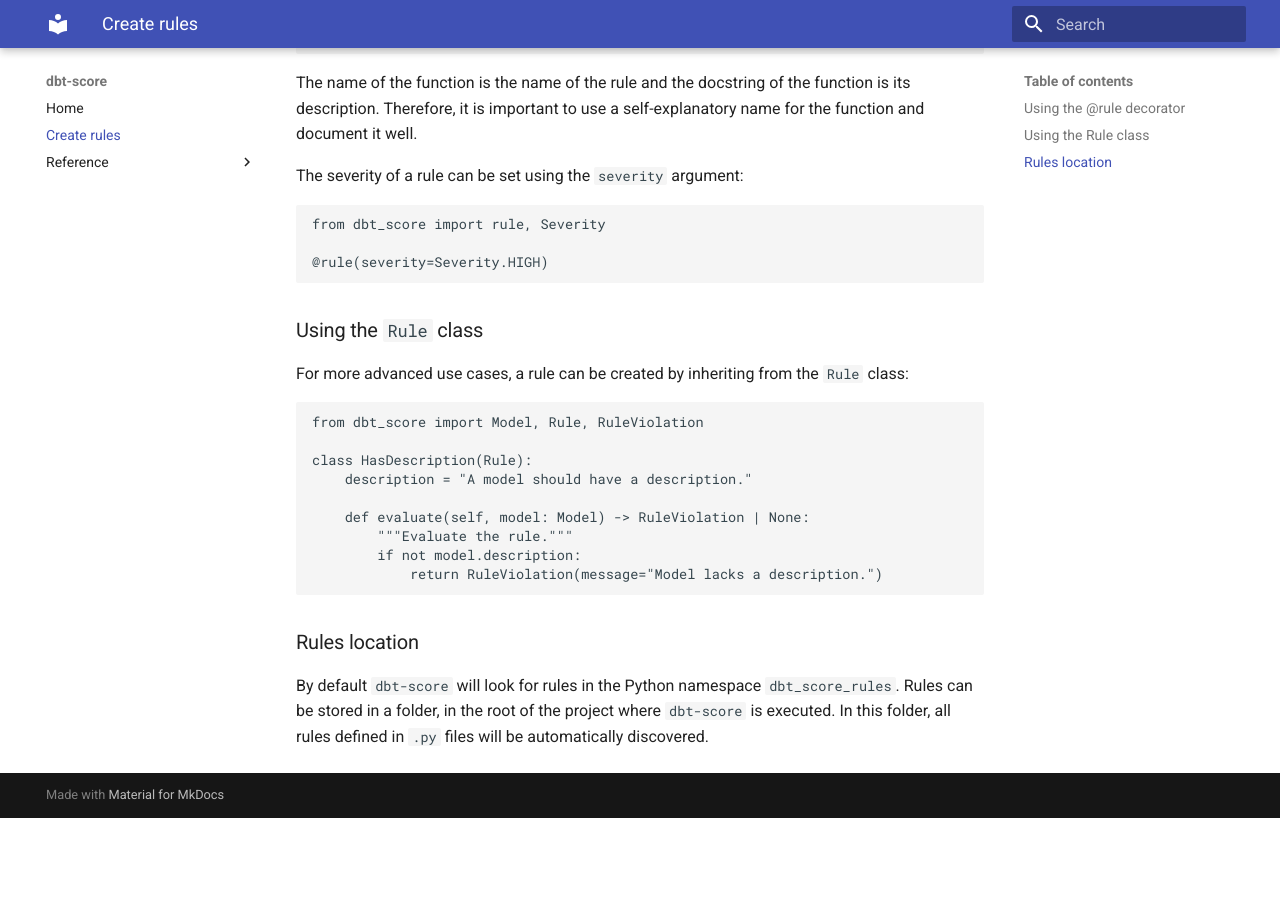
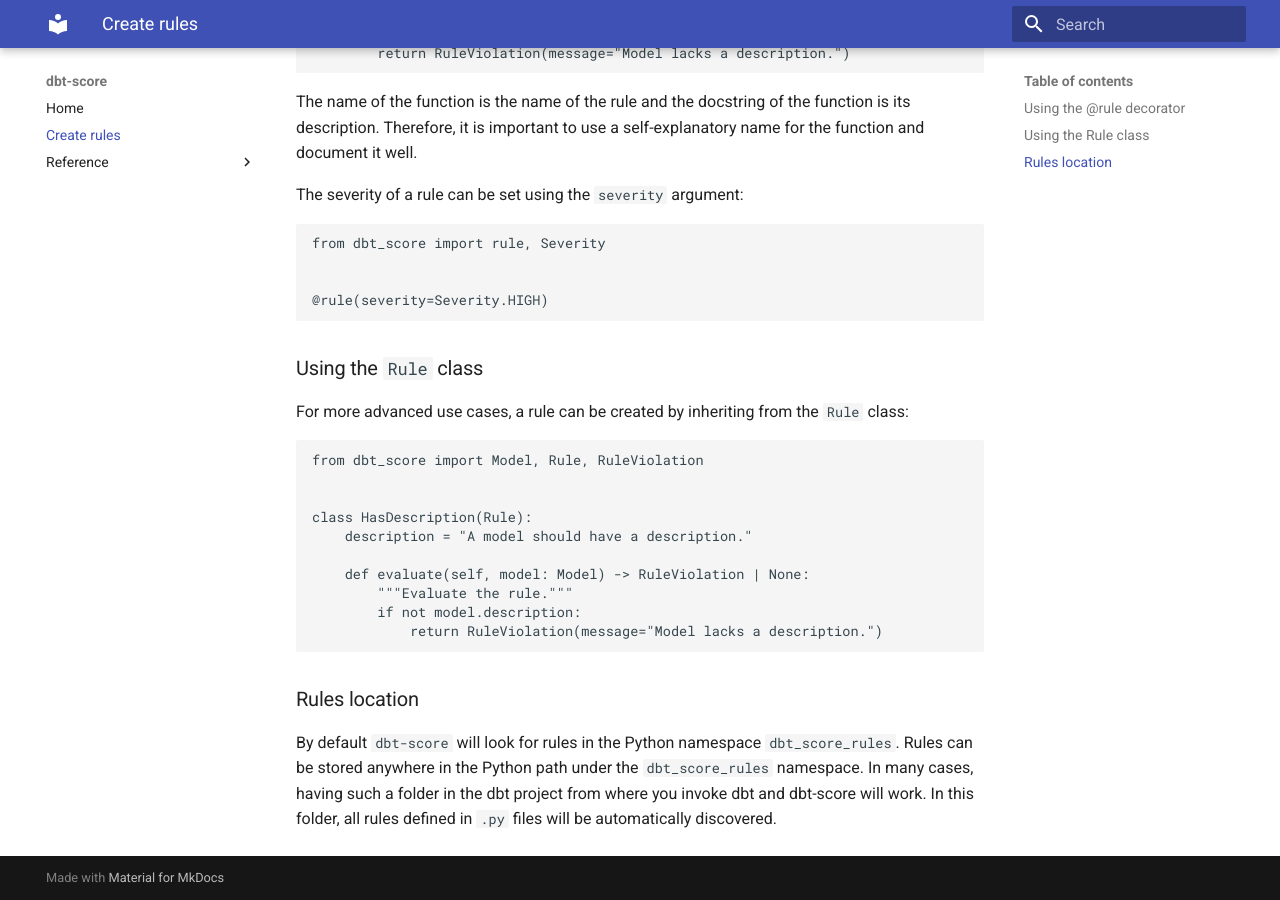
Before and after one commit to PicnicSupermarket/dbt-score, an MkDocs documentation site: the page built from docs/create_rules.md, in a window 1280 px wide and 900 px high, scrolled down 644 px. Built offline with MkDocs 1.6.1 and Material for MkDocs 9.7.7, drawn with Linux system fonts in a browser that asks for light colours; before the commit the page ends 1462 px from its top, so only the background shows below that.

Commit message:
Improve documentation of rules discovery

````diff
--- a/docs/create_rules.md
+++ b/docs/create_rules.md
@@ -19,6 +19,7 @@
 ```python
 from dbt_score import Model, rule, RuleViolation
 
+
 @rule
 def has_description(model: Model) -> RuleViolation | None:
     """A model should have a description."""
@@ -35,6 +36,7 @@
 ```python
 from dbt_score import rule, Severity
 
+
 @rule(severity=Severity.HIGH)
 ```
 
@@ -45,6 +47,7 @@
 
 ```python
 from dbt_score import Model, Rule, RuleViolation
+
 
 class HasDescription(Rule):
     description = "A model should have a description."
@@ -58,6 +61,7 @@
 ### Rules location
 
 By default `dbt-score` will look for rules in the Python namespace
-`dbt_score_rules`. Rules can be stored in a folder, in the root of the project
-where `dbt-score` is executed. In this folder, all rules defined in `.py` files
-will be automatically discovered.
+`dbt_score_rules`. Rules can be stored anywhere in the Python path under the
+`dbt_score_rules` namespace. In many cases, having such a folder in the dbt
+project from where you invoke dbt and dbt-score will work. In this folder, all
+rules defined in `.py` files will be automatically discovered.
````
